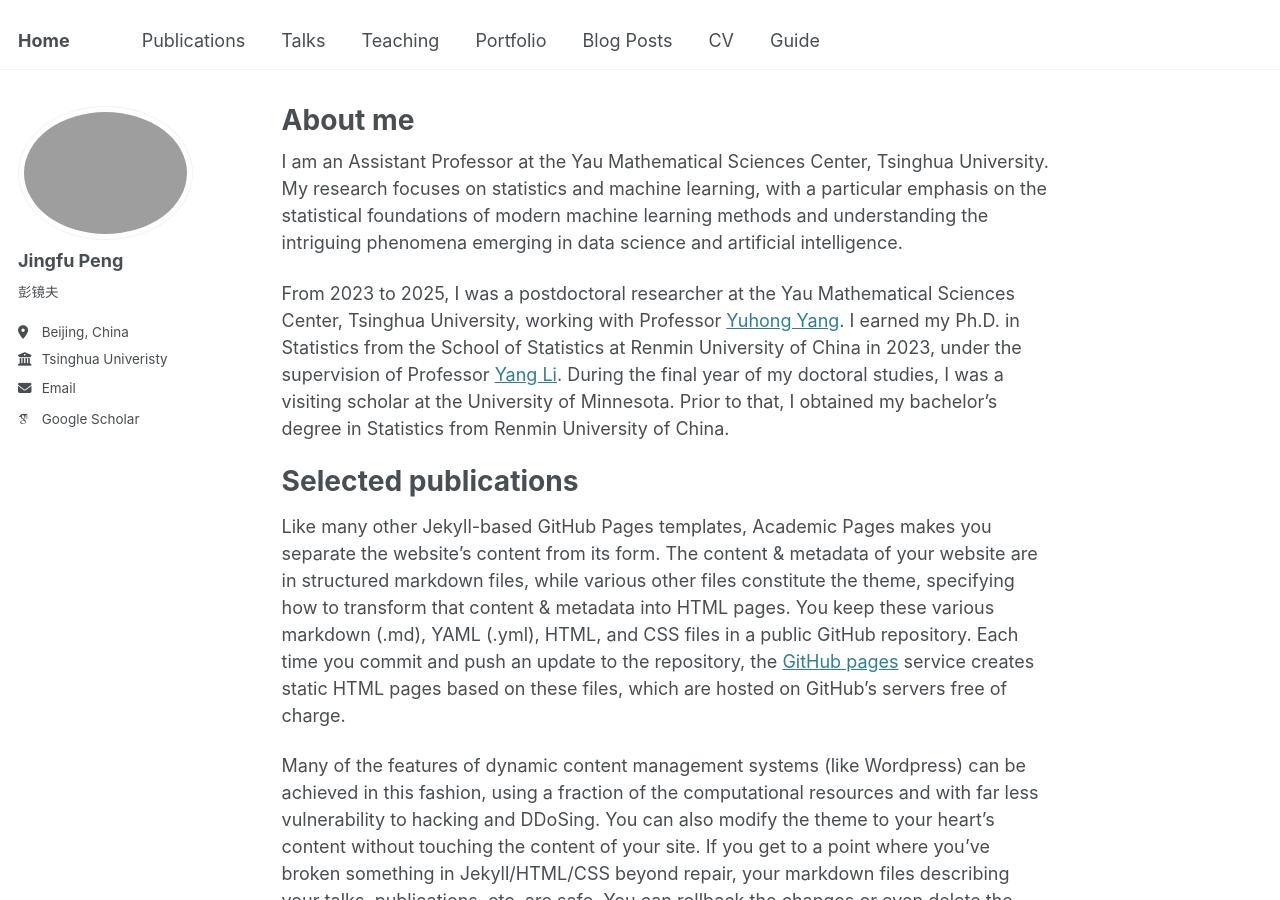
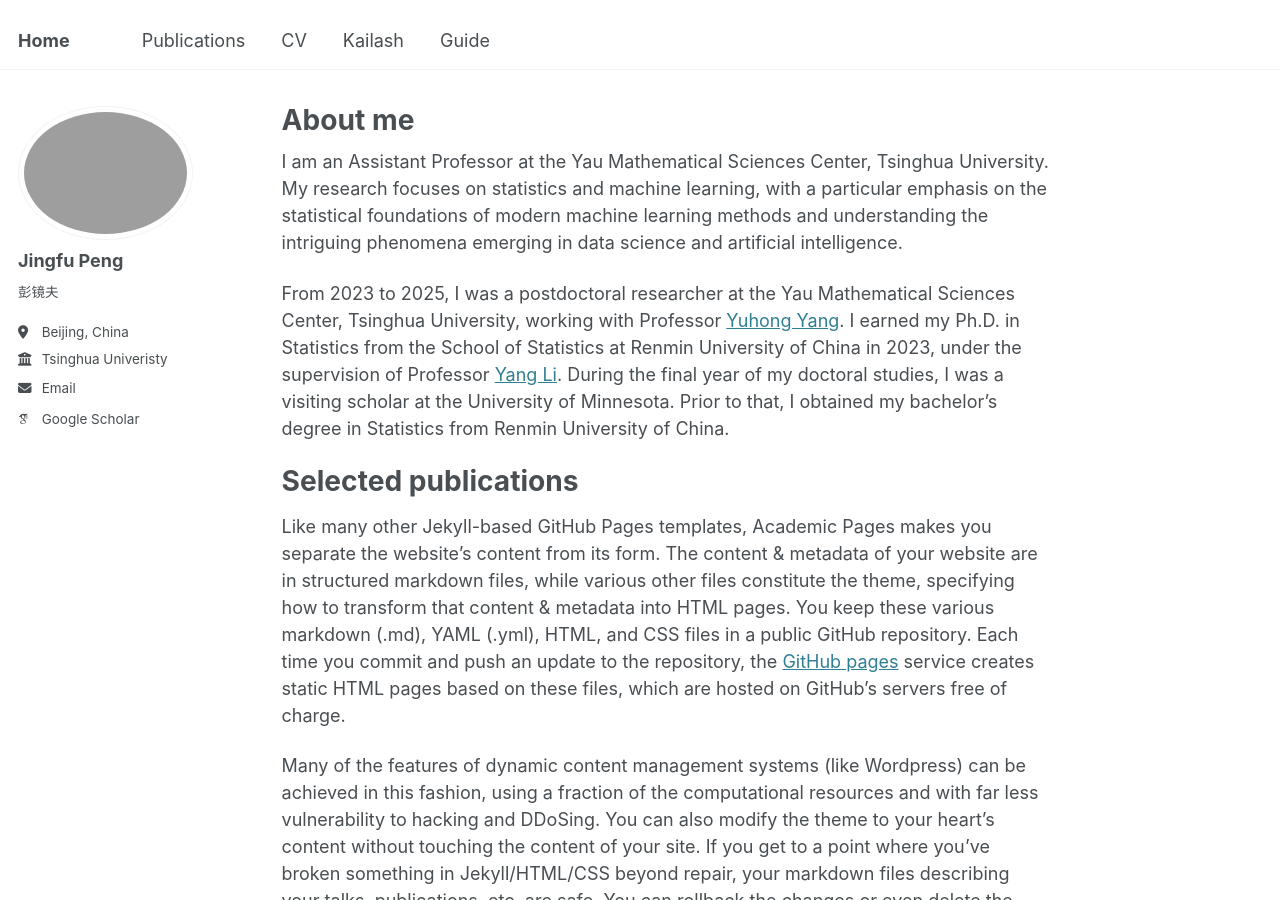
Before and after one commit to aypjf/aypjf.github.io, a Jekyll site: the page built from _pages/about.md, in a window 1280 px wide and 900 px high. Built offline with Jekyll 4.4.1, drawn with Linux system fonts in a browser that asks for light colours; some web fonts are replaced.

Commit message:
Update navigation.yml

```diff
--- a/_data/navigation.yml
+++ b/_data/navigation.yml
@@ -8,20 +8,20 @@ main:
   - title: "Publications"
     url: /publications/
 
-  - title: "Talks"
-    url: /talks/
+  #- title: "Talks"
+  #  url: /talks/
 
-  - title: "Teaching"
-    url: /teaching/
-
-  - title: "Portfolio"
-    url: /portfolio/
-
-  - title: "Blog Posts"
-    url: /year-archive/
+  #- title: "Teaching"
+  #  url: /teaching/
 
   - title: "CV"
     url: /cv/
 
+  #- title: "Blog Posts"
+  #  url: /year-archive/
+
+  - title: "Kailash"
+    url: /portfolio/
+
   - title: "Guide"
     url: /markdown/
```
